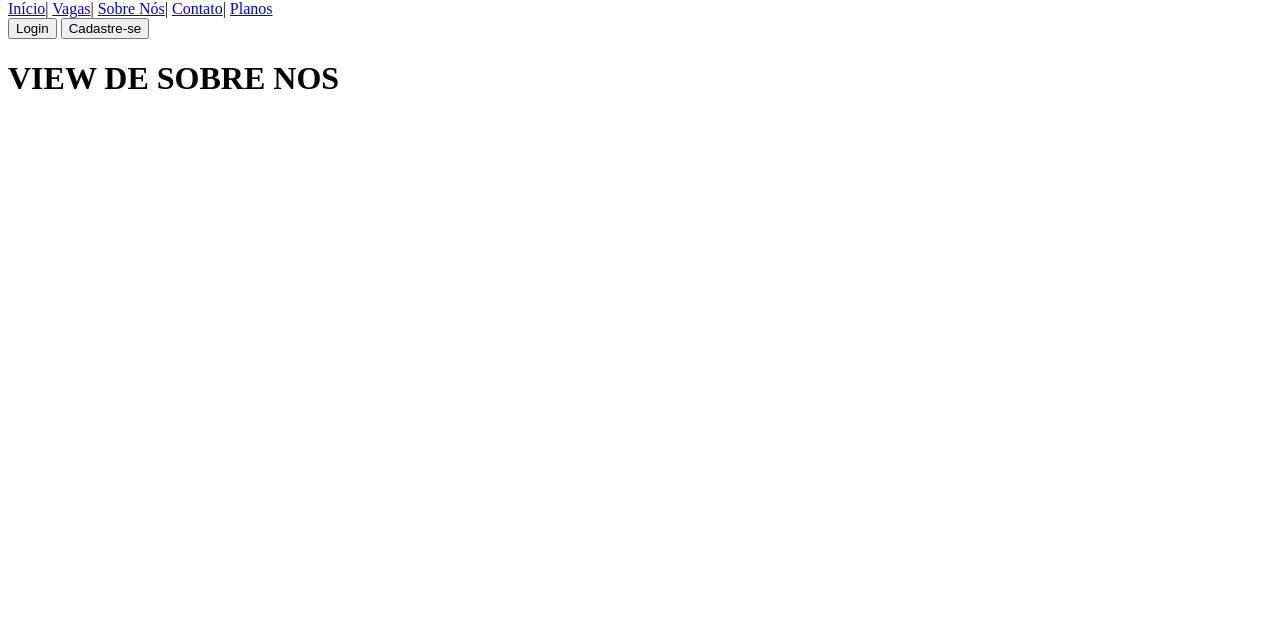
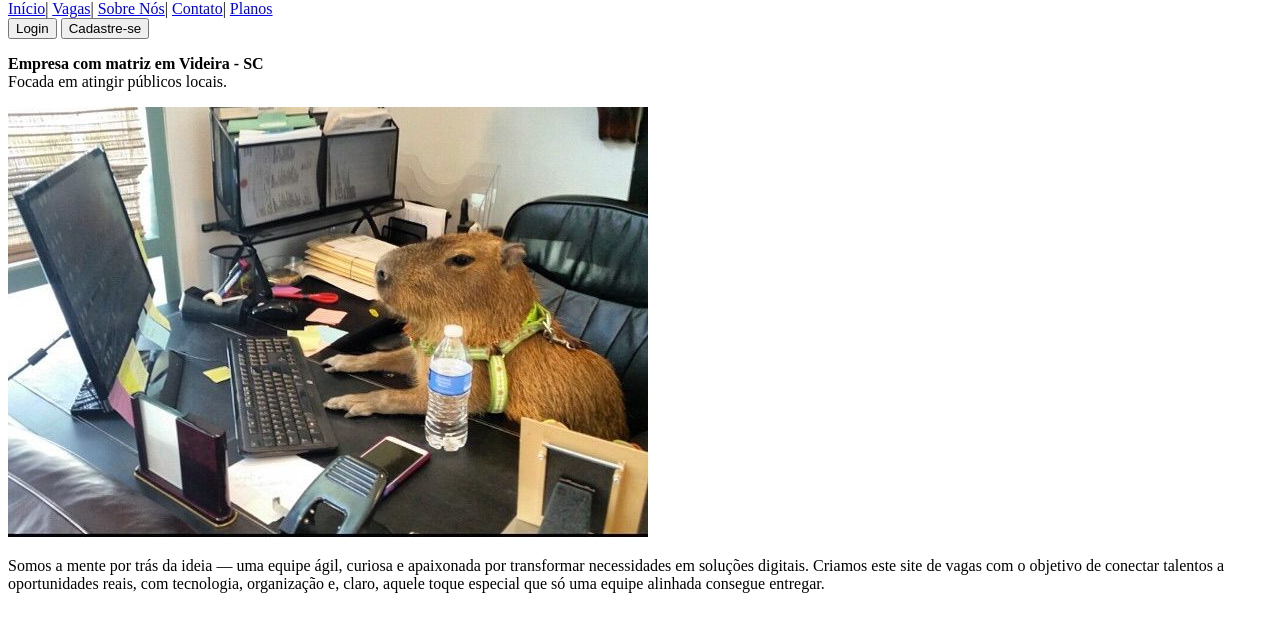
Before and after one commit to GustavoBeckerDev/vdvagas, a CodeIgniter 4 app: the page made by app/Views/about/about.php in a window 1280 px wide. Shown: the part 26-658 px from the top of the page. Run offline with PHP 8.4 and a stand-in for CodeIgniter, Linux system fonts and the light colour scheme; the template is opened without the code that fills it: most values are stand-ins (such as "Sample title", 1, 10 or a date in 2020); some libraries are stand-ins or nearby versions.

Commit message:
pagina de vagas, ajustes na home e pagina de sobre nos

```diff
--- a/app/Views/about/about.php
+++ b/app/Views/about/about.php
@@ -1,5 +1,33 @@
 <?php require_once __DIR__ . '/../layouts/header.php'; ?>
 
-<h1>VIEW DE SOBRE NOS</h1>
+ <!-- SOBRE NÓS -->
+    <section class="about">
+        <!-- Faixa degradê preto → verde → preto -->
+        <div class="about-banner-bg">
+            <!-- Texto acima do retângulo, centralizado -->
+            <div class="about-top-text">
+                <p><strong>Empresa com matriz em Videira - SC</strong><br>
+                Focada em atingir públicos locais.</p>
+            </div>
+
+            <!-- Retângulo preto centralizado -->
+            <div class="about-banner">
+                <div class="about-image">
+                    <img src="/vdvagas/public/imagens/capi_conputer.png" alt="Imagem sobre nós">
+                </div>
+                <div class="about-right-text">
+                    <p>
+                        Somos a mente por trás da ideia — uma equipe ágil, curiosa e apaixonada por transformar necessidades em soluções digitais. Criamos este site de vagas com o objetivo de conectar talentos a oportunidades reais, com tecnologia, organização e, claro, aquele toque especial que só uma equipe alinhada consegue entregar.
+                    </p>
+                    <div class="social-icons">
+                        <a href="#"><i class="fab fa-instagram"></i></a>
+                        <a href="#"><i class="fab fa-facebook"></i></a>
+                        <a href="#"><i class="fab fa-linkedin"></i></a>
+                        <a href="#"><i class="fab fa-youtube"></i></a>
+                    </div>
+                </div>
+            </div>
+        </div>
+    </section>
 
 <link rel="stylesheet" href="<?= $baseUrl ?>/public/assets/footer.css">
--- a/app/Views/home/home.php
+++ b/app/Views/home/home.php
@@ -48,6 +48,8 @@
 
     <!-- SOBRE NÓS -->
     <section class="about">
+        <h2 class="about-title">Sobre Nós</h2>
+
         <!-- Faixa degradê preto → verde → preto -->
         <div class="about-banner-bg">
             <!-- Texto acima do retângulo, centralizado -->
@@ -79,7 +81,6 @@
     <!-- CONTATO -->
     <section class="contact">
         <h2 class="contact-title">Contato</h2>
-    <div class="header-bottom-gradient"></div>
 
         <!-- formulário -->
         <div class="contact-wrapper">
@@ -106,8 +107,5 @@
         </div>
     </section>
 
-
-
     <link rel="stylesheet" href="<?= $baseUrl ?>/public/assets/footer.css">
-
 </main>
```
Also changed, not shown: public/assets/about.css (added), public/assets/home.css. Lines whose indentation alone changed are shown as unchanged.
